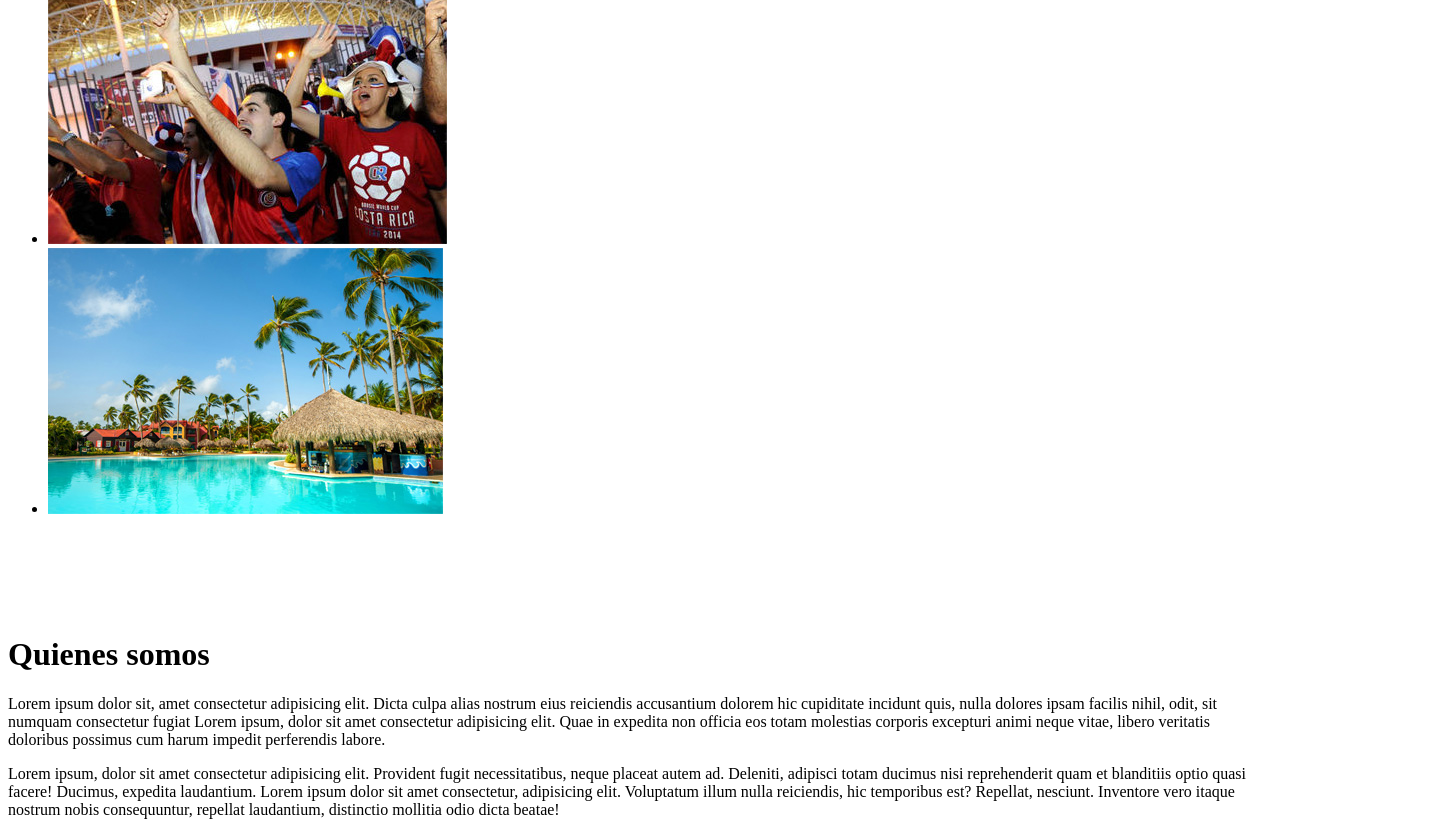
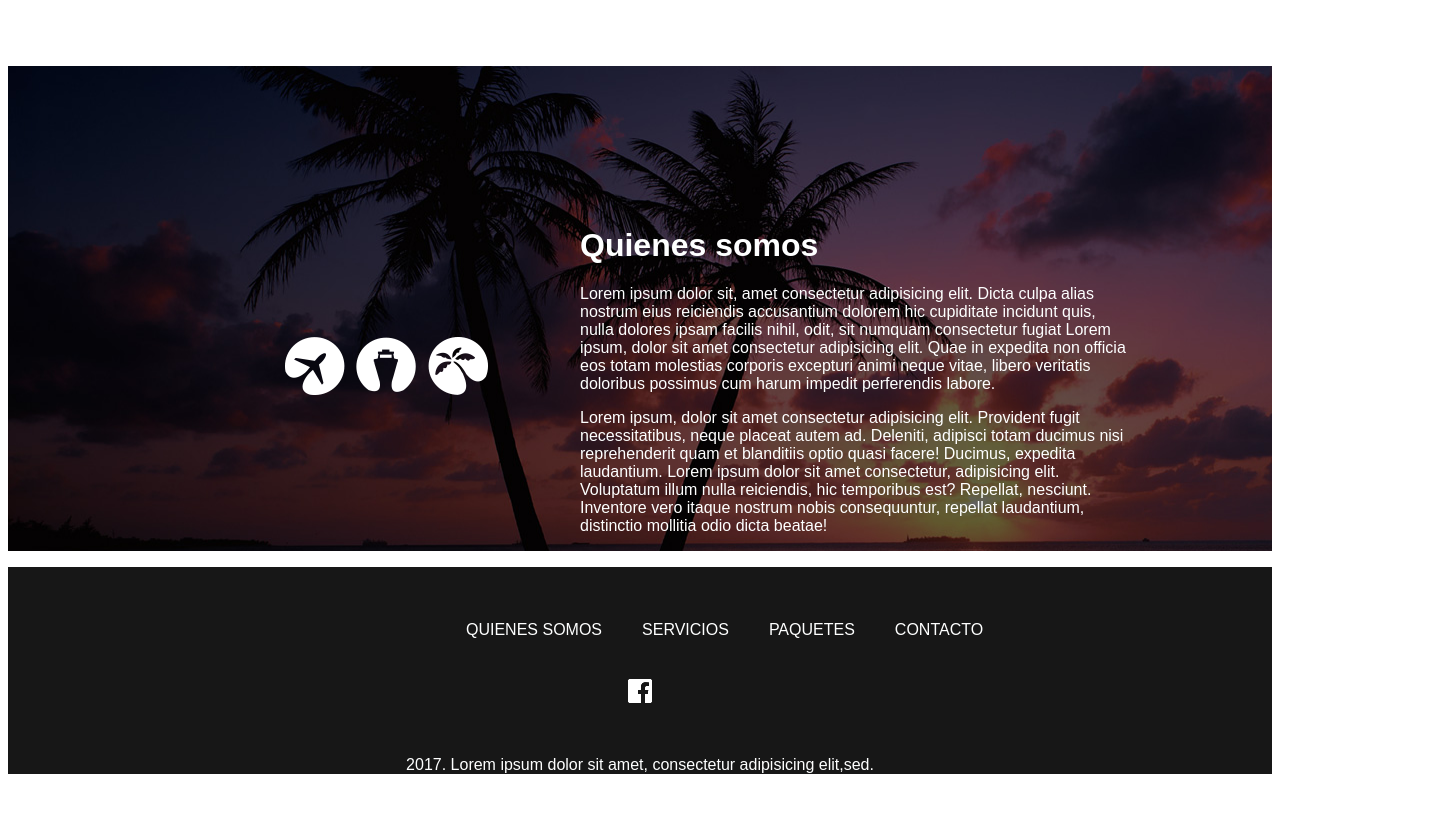
Before and after one commit to mariaconejo/Quiz-1, a website: page index.html in a window 1280 px wide. Shown: the part 1956-2788 px from the top of the page, 1448 px wide, since content can reach past the window. Drawn offline with Linux system fonts and the light colour scheme.

Commit message:
Se agrego css y sass

```diff
--- a/index.html
+++ b/index.html
@@ -13,11 +13,12 @@
         <!--Wrapper del header-->
         <div class="wrapper">
                 <!--AQUI COMIENZA EL HEADER-->
+            <div class="header">
                 <div class="icon">
-                <img src="/img/iconos.png" alt="Iconos">
+                    <img src="img/iconos.png" alt="Iconos">
                 </div>
                 <div class="nav">
-                <ul class="nav-menu">
+                    <ul class="nav-menu clearfix">
                         <li><a href="#">Quienes Somos</a></li>
                         <li><a href="#">Servicios</a></li>
                         <li><a href="#">Paquetes</a></li>
@@ -28,18 +29,19 @@
                 <div class="nav-slider">
                     <img src="img/portada.jpg" alt="Su compañero de viaje">
                 </div>
+            </div>
                 <!--AQUI TERMINA EL HEADER-->
 
                 <!--AQUI COMIENZA EL MAIN-->
-            <div class="wrapper main">
-                <h1>Paquetes Destacados</h1>
-                <div class="img">
-                    <ul class="img-nav">
+                <div class="main">
+                    <h1 class="title-main">Paquetes Destacados</h1>
+                    <div class="imgs ">
+                        <ul class="img-miniature clearfix">
                             <li><img src="img/barco.jpg" alt="barco"></li>
                             <li><img src="img/sele.jpg" alt="Futbol"></li>
                             <li><img src="img/hotel.jpg" alt="Hotel"></li>
                         </ul>
-                    <ul>
+                        <ul class="img-miniature clearfix">
                             <li><img src="img/barco.jpg" alt="barco"></li>
                             <li><img src="img/sele.jpg"  alt="Futbol"></li>
                             <li><img src="img/hotel.jpg" alt="Hotel"></li>
@@ -49,11 +51,11 @@
                 <!--AQUI TERMINA EL MAIN-->
 
                 <!--AQUI COMIENZA EL CONTACT-->
-            <div class="wrapper-contact">
-                    <div>
+                <div class="contact clearfix">
+                        <div class="contact-icon">
                             <img src="img/iconos.png">
                         </div>
-                    <div>
+                        <div class="contact-paragraph">
                             <h1>Quienes somos</h1>
                             <p>
                                 Lorem ipsum dolor sit, amet consectetur adipisicing elit. Dicta culpa alias nostrum eius reiciendis accusantium dolorem hic
@@ -69,15 +71,17 @@
                 <!--AQUI COMIENZA EL FOOTER-->
                 <div class="footer">
                     <div class="nav-footer">
-                    <ul class="nav-menu-footer">
+                        <ul class="nav-menu-footer clearfix">
                             <li><a href="#">Quienes Somos</a></li>
                             <li><a href="#">Servicios</a></li>
                             <li><a href="#">Paquetes</a></li>
                             <li><a href="#">Contacto</a></li>
                         </ul>
                     </div>
-                <div>
+                    <div class="footer-icon">
                         <img src="img/fb.png">
+                    </div>
+                    <div class="footer-paragraph">
                         <p>2017. Lorem ipsum dolor sit amet, consectetur adipisicing elit,sed.</p>
                     </div>
                 </div>
--- /dev/null
+++ b/sass/config/_mixin.scss
@@ -0,0 +1,6 @@
+@mixin ancores {
+    font-size: 16px;
+    color: $white;
+    text-decoration: none;
+    text-transform: uppercase;
+}
--- a/sass/config/_settings.scss
+++ b/sass/config/_settings.scss
@@ -0,0 +1,5 @@
+$font:  Arial, Helvetica, sans-serif;
+$header-color: #000114;
+$white:#feffff;
+$title-color: #271e3f;
+$footer-color:#171717;
--- a/sass/partials/_contact.scss
+++ b/sass/partials/_contact.scss
@@ -0,0 +1,19 @@
+.contact{
+    width: 100%;
+    background-image: url("../img/bg.jpg");
+    background-repeat: no-repeat;
+}
+
+.contact-icon{
+    float: left;
+    margin-top: 265px;
+    margin-left: 273px;
+}
+
+.contact-paragraph{
+    float: right;
+    width: 548px;
+    color: $white;
+    margin-right: 144px;
+    margin-top: 139px;
+}
--- a/sass/partials/_footer.scss
+++ b/sass/partials/_footer.scss
@@ -0,0 +1,40 @@
+@import'../config/_mixin';
+
+
+.footer {
+    width: 100%;
+    background-color: $footer-color;
+}
+
+.nav-footer{
+
+    margin-left: 418px ;
+}
+.nav-menu-footer{
+    list-style: none;
+    padding-top: 54px;
+}
+
+.nav-menu-footer li{
+    float: left;
+}
+.nav-menu-footer li + li{
+    margin-left: 40px;
+}
+
+
+.nav-menu-footer a{
+    @include ancores;
+
+}
+.footer-icon{
+    text-align: center;
+    margin-top: 40px;
+}
+
+.footer-paragraph{
+    text-align: center;
+    margin-top: 48px;
+    margin-bottom: 40px;
+    color: $white;
+}
--- a/sass/partials/_header.scss
+++ b/sass/partials/_header.scss
@@ -0,0 +1,54 @@
+@import'../config/_settings';
+
+.wrapper{
+    max-width: 100%;
+    width: 1440px;
+    margin: 0 auto;
+}
+
+.header{
+    background-color: $header-color;
+    width: 100%;
+}
+
+.icon{
+    margin-top: 30px;
+    margin-left: 102px;
+    float: left;
+}
+
+.icon img{
+    max-width: 100%;
+    width: 150px;
+    height: 50px;
+}
+
+.nav{
+    float:right;
+    margin-left: 20px ;
+
+}
+
+.nav-menu{
+    list-style: none;
+    margin-top: 44px;
+    margin-right:40px;
+    margin-bottom: 20px;
+}
+
+.nav-menu li{
+    float: left;
+}
+.nav-menu li + li{
+    margin-left: 40px;
+}
+
+
+.nav-menu a{
+    @include ancores;
+}
+
+.nav-slider img{
+    width: 100%;
+    height: 100%;
+}
--- a/sass/partials/_main.scss
+++ b/sass/partials/_main.scss
@@ -0,0 +1,27 @@
+@import'../config/_settings';
+
+
+
+.title-main{
+    font-size: 30px;
+    font-weight: bold;
+    color: $title-color;
+    text-align: center;
+}
+
+.img-miniature{
+    list-style: none;
+    margin-top: 44px;
+    margin-right:40px;
+}
+
+.img-miniature li{
+
+    float: left;
+
+}
+
+.img-miniature li + li{
+    margin-left: 28px;
+    margin-bottom: 53px;
+}
--- /dev/null
+++ b/sass/partials/global.scss
@@ -0,0 +1,12 @@
+.wrapper{
+    max-width: 100%;
+    font-family: Arial, Helvetica, sans-serif;
+    width: 1440px;
+    margin: 0 auto;
+}
+
+.clearfix::after {
+    content: "";
+    clear: both;
+    display: table;
+}
--- a/sass/styles.scss
+++ b/sass/styles.scss
@@ -1,5 +1,11 @@
-$var: green;
+/*Config*/
 
-body{
-	color: $var;
-}
+@import'./config/_settings';
+@import'./config/_mixin';
+
+/*Partials*/
+@import'./partials/global.scss';
+@import'./partials/_header';
+@import'./partials/_main';
+@import'./partials/_contact';
+@import'./partials/_footer';
```
Also changed, not shown: css/styles.css. Lines whose indentation alone changed are shown as unchanged.
